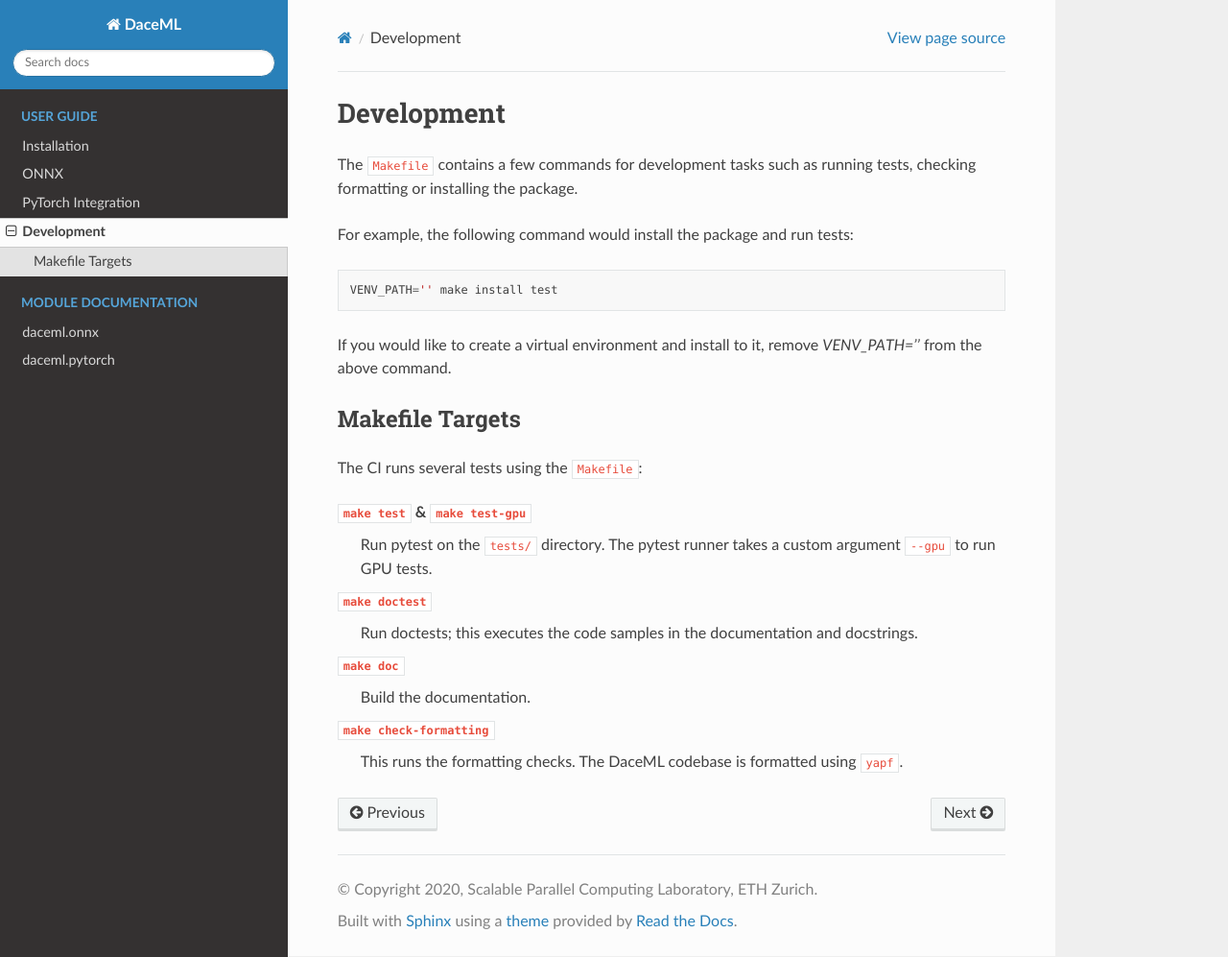
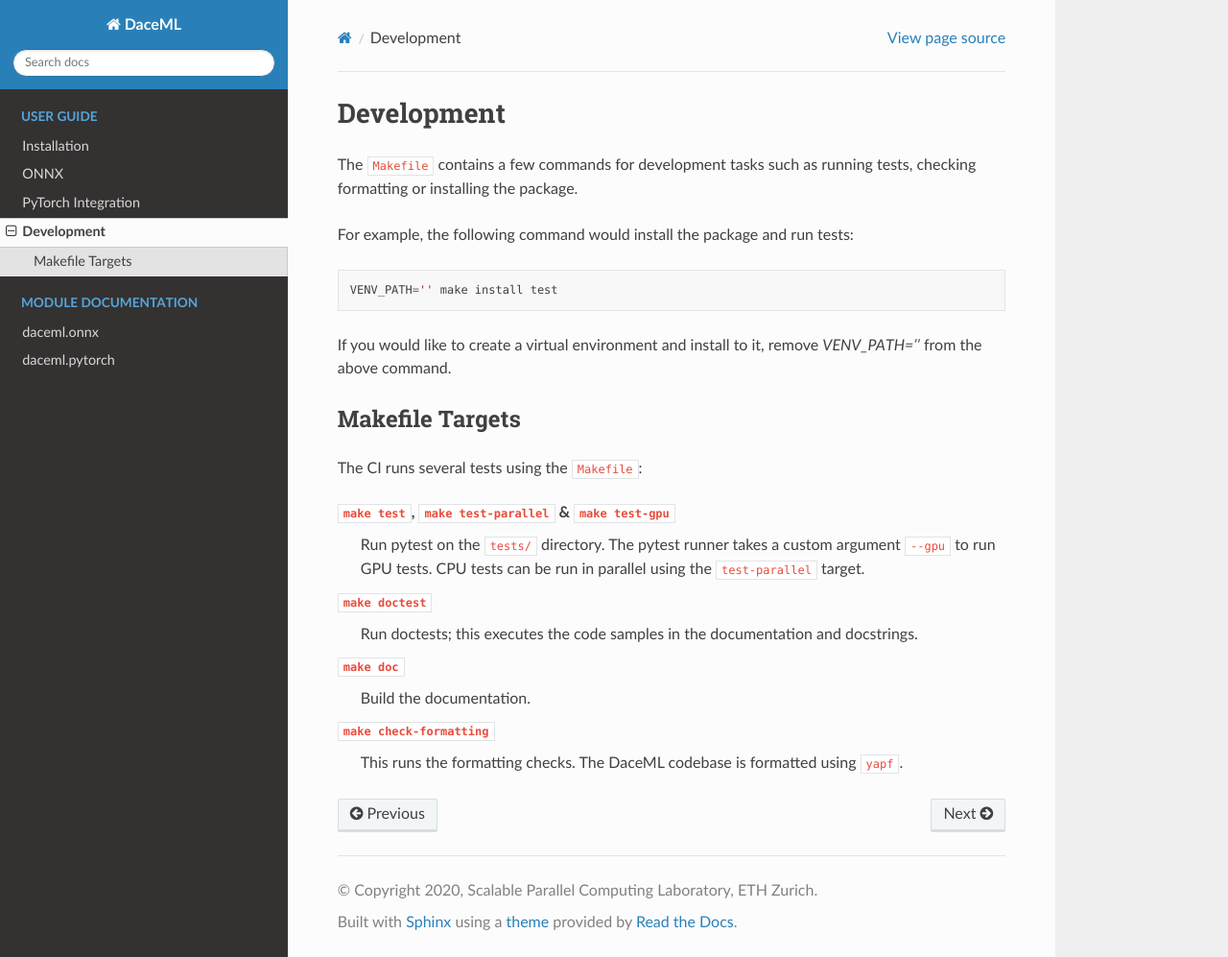
Before and after one commit to spcl/daceml, a Sphinx documentation site: the page built from doc/overviews/development.rst, in a window 1280 px wide and 997 px high. Shown: the whole window at 96% size. Built offline with Sphinx 7.4.7 and the Read the Docs theme 2.0.0, drawn with Linux system fonts in a browser that asks for light colours.

Commit message:
Housekeeping: add test-parallel, update .gitignore

```diff
--- a/doc/overviews/development.rst
+++ b/doc/overviews/development.rst
@@ -14,8 +14,9 @@
 ----------------
 The CI runs several tests using the ``Makefile``:
 
-``make test`` & ``make test-gpu``
+``make test``, ``make test-parallel`` & ``make test-gpu``
     Run pytest on the ``tests/`` directory. The pytest runner takes a custom argument ``--gpu`` to run GPU tests.
+    CPU tests can be run in parallel using the ``test-parallel`` target.
 
 ``make doctest``
     Run doctests; this executes the code samples in the documentation and docstrings.
--- a/setup.py
+++ b/setup.py
@@ -30,7 +30,7 @@
     # See https://github.com/pypa/pip/issues/5898
     extras_require={
         'testing':
-        ['coverage', 'pytest', 'yapf', 'pytest-cov', 'transformers'],
+        ['coverage', 'pytest', 'yapf', 'pytest-cov', 'transformers', 'pytest-xdist'],
         'docs': [
             'sphinx==3.2.1', 'sphinx_rtd_theme==0.5.0',
             'sphinx-autodoc-typehints==1.11.1'
```
Also changed, not shown: 3 other files.
